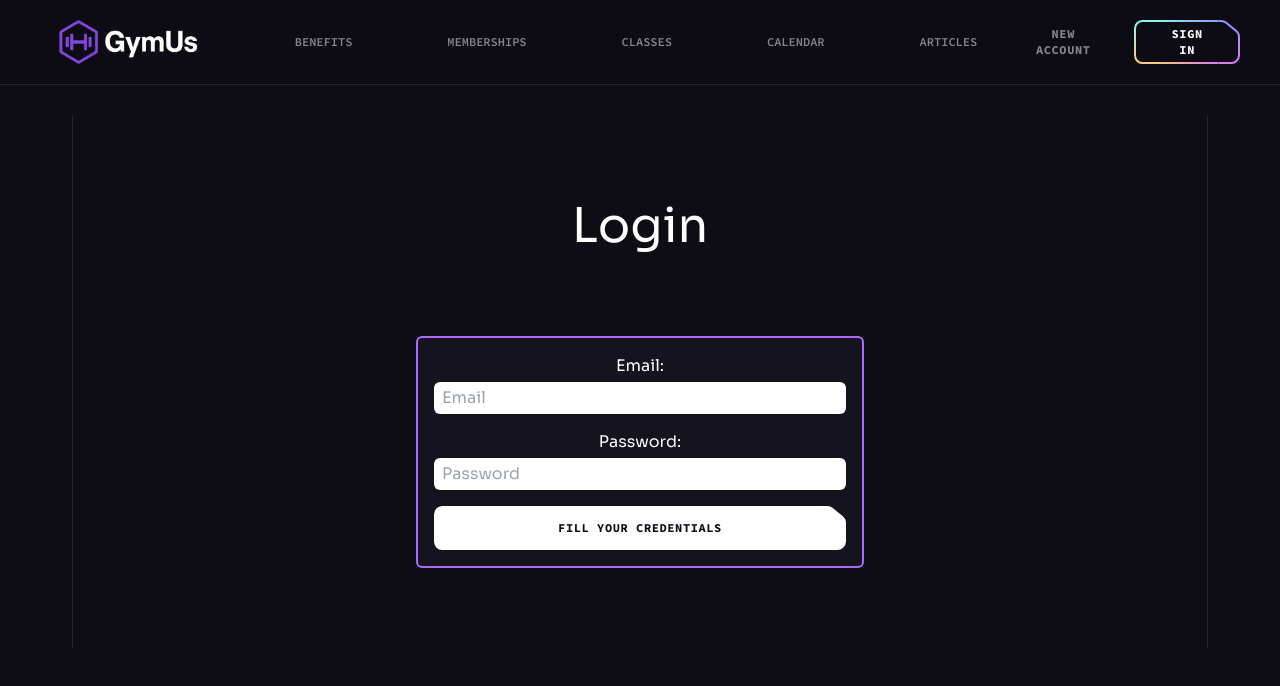
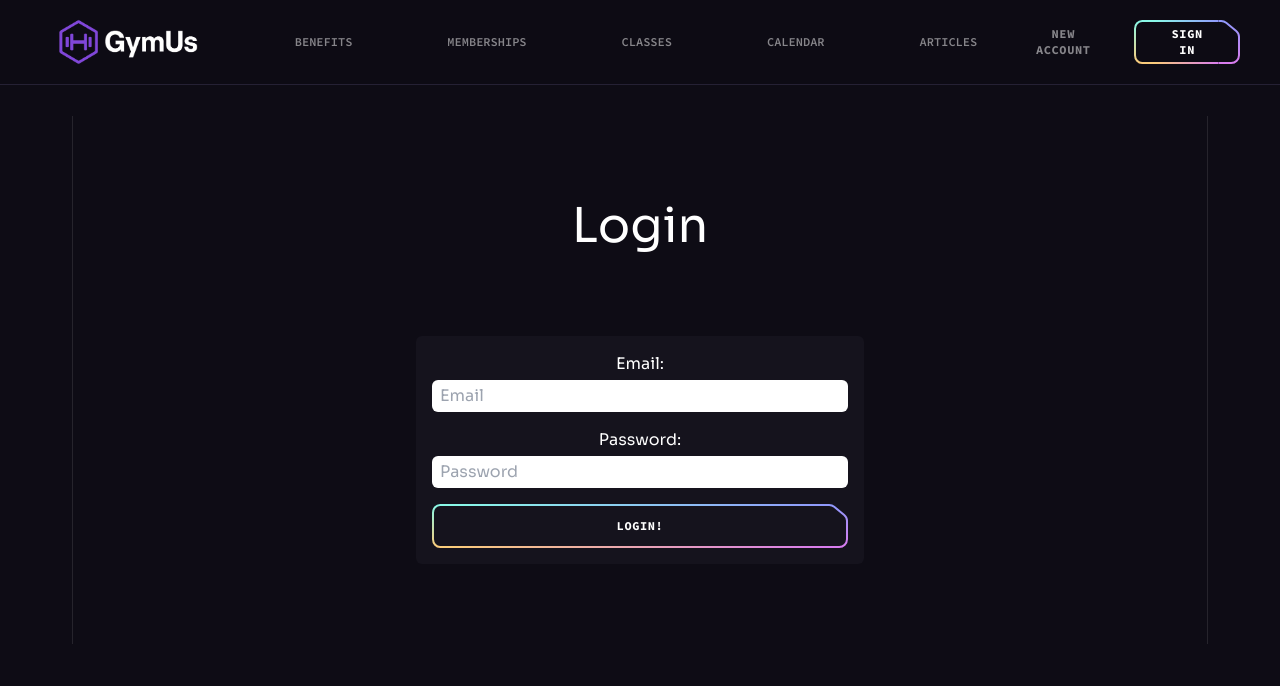
Before and after one commit to Chuchla/Gym, a React (Vite) app in the folder frontend/: page /login in a window 1280 px wide. Shown: the top 686 px of the page. Built offline with nearby package versions, Linux system fonts and the light colour scheme.

Commit message:
Login form + basic backend Returns token properly Client made using Abstract User

```diff
--- a/frontend/src/components/Login.jsx
+++ b/frontend/src/components/Login.jsx
@@ -1,92 +1,108 @@
 import React, { useEffect, useState } from "react";
 import Section from "./Section.jsx";
-import Header from "./Header.jsx";
 import Heading from "./Heading.jsx";
-import { signup } from "../constans/signup_const.jsx";
 import Button from "./Button.jsx";
-import { login } from "../constans/login_const.jsx";
+import { login as loginFields } from "../constans/login_const.jsx";
+import AxiosInstance from "./AxiosInstance.jsx";
 
 const Login = ({ onLogin }) => {
   const [formData, setFormData] = useState({});
   const [isFormComplete, setIsFormComplete] = useState(false);
   const [error, setError] = useState("");
+  const [loading, setLoading] = useState(false);
+
   useEffect(() => {
-    const allFields = login.every((field) => formData[field.id]?.trim());
-    setIsFormComplete(allFields);
+    const allFilled = loginFields.every(
+      ({ id }) => formData[id]?.trim() !== "",
+    );
+    setIsFormComplete(allFilled);
   }, [formData]);
 
   const handleChange = (e) => {
-    const { id, value } = e.target;
     setFormData((prev) => ({
       ...prev,
-      [id]: value,
+      [e.target.id]: e.target.value,
     }));
   };
 
   const handleLogin = async (e) => {
+    console.log("PRÓBUJE LOGOWAC!!!!");
     e.preventDefault();
+    setError("");
+    if (!isFormComplete) return;
+
     const email = formData.email?.trim() || "";
     const password = formData.password?.trim() || "";
-    if (!email || !password) {
-      setError("No credentials!");
-      return;
+
+    // **DEBUG**: wypisz payload przed wysłaniem
+    console.log("📤 WYSYŁAM LOGIN PAYLOAD:", { email, password });
+
+    setLoading(true);
+    try {
+      const res = await AxiosInstance.post("token/", {
+        email,
+        password,
+      });
+      const { access, refresh } = res.data;
+
+      // zapisujemy tokeny
+      localStorage.setItem("accessToken", access);
+      localStorage.setItem("refreshToken", refresh);
+
+      // **LOG**: informacja o sukcesie i token
+      console.log("✅ ZALOGOWANO POMYŚLNIE! Access token:", access);
+
+      if (onLogin) onLogin(access);
+    } catch (err) {
+      console.error("Login error:", err.response || err);
+      if (err.response?.status === 401) {
+        setError("Nieprawidłowy email lub hasło");
+      } else {
+        setError("Błąd serwera. Spróbuj ponownie później.");
       }
-    try {
-      const res = await fetch("http://localhost:8000/api/login/", {
-        method: "POST",
-        headers: { "Content-Type": "application/json" },
-        body: JSON.stringify({ email, password }),
-      });
-      const data = await res.json();
-      console.log("Login response: ", data);
-      if (data.token) {
-        localStorage.setItem("token", data.token);
-        console.log("Token zapisany: ", localStorage.getItem("token"));
-        onLogin(data.token);
-      } else {
-        setError("Incorrect credentials");
-      }
-    } catch (err) {
-      setError("Wystąpił błąd podczas logowania");
+    } finally {
+      setLoading(false);
     }
   };
 
   return (
-    <Section id={"/login"}>
-      <Heading className={"container relative z-2"} title={"Login"} />
-      <div
-        className={"flex flex-col  items-center  mt-8 space-y-6 justify-center"}
-      >
-        <div
-          className={
-            "rounded-md bg-n-7 p-4 border-color-1 border-2 w-full max-w-md space-y-4"
-          }
-        >
-          {login.map((form) => (
-            <div key={form.id} className={"flex flex-col"}>
-              <label className={"text-white text-md mb-1"} htmlFor={form.id}>
-                {form.title}
+    <Section id="/login">
+      <Heading title="Login" />
+      <form className="mx-auto max-w-md space-y-4 p-4 bg-n-7 rounded-md">
+        {loginFields.map(({ id, title, type, placeholder }) => (
+          <div key={id} className="flex flex-col">
+            <label htmlFor={id} className="text-white mb-1">
+              {title}
             </label>
             <input
-                id={form.id}
-                type={form.type}
-                placeholder={form.placeholder}
-                value={formData[form.id] || ""}
+              id={id}
+              type={type}
+              placeholder={placeholder}
+              value={formData[id] || ""}
               onChange={handleChange}
               className="bg-n-1 w-full rounded-md px-2 py-1 text-black"
             />
           </div>
         ))}
+
+        {error && <div className="text-red-400 text-sm">{error}</div>}
+
         <Button
-            white={!isFormComplete}
-            className={"w-full "}
+          type="submit"
+          className="w-full"
           onClick={handleLogin}
+          disabled={!isFormComplete || loading}
+          white={!isFormComplete || loading}
         >
-            {isFormComplete ? "Login!" : "Fill your credentials"}
+          {loading
+            ? "Ładowanie..."
+            : isFormComplete
+              ? "Login!"
+              : "Wypełnij wszystkie pola"}
         </Button>
-        </div>
-      </div>
+      </form>
     </Section>
   );
 };
+
 export default Login;
```
Also changed, not shown: 2 other files (tests, documents, lock files or other folders). Lines whose indentation alone changed are shown as unchanged.
